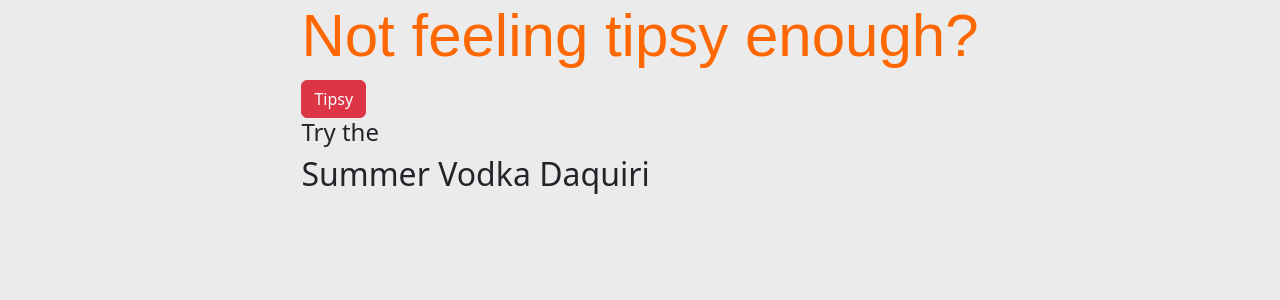
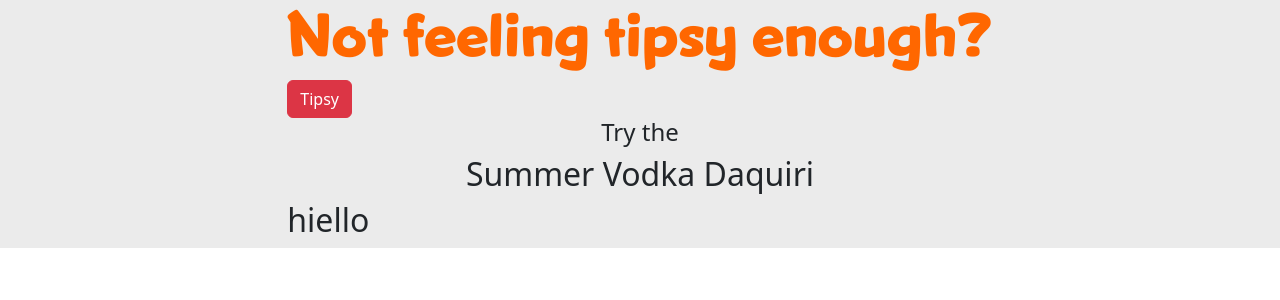
Before and after one commit to phill52/tipsy-drink, a React (Create React App) app: page / in a window 1280 px wide. Shown: the top 300 px of the page. Built offline with nearby package versions, Linux system fonts and the light colour scheme.

Commit message:
css adjustment

```diff
--- a/src/App.css
+++ b/src/App.css
@@ -1,19 +1,40 @@
+@font-face {
+  font-family: "Snicker";
+  src: local("Snicker"),
+  url("./assets/Snicker-Bold.ttf") format("truetype");
+  font-weight: bold;
+  }
+
 .App {
+  margin: 0;
+  padding: 0;
   width: 100%;
   height: 100%;
-  position: fixed;
+  position: relative;
   display: flex;
   justify-content: center;
-  background-color: #EBEBEB;
-
+  background:linear-gradient(rgba(235,235,235,255),rgba(235,235,235,255));
+  min-height: 100%;
 }
 .title{
-  justify-content: left;
   width: 60%;
+  text-align: center;
+  font-family: "Snicker";
 }
 .Header {
   color: #FF6700;
-  font-family:Arial, Helvetica, sans-serif;
-  text-align: left;
+  font-family:Snicker;
+  text-align: center;
   font-size: 60px;
 }
+
+.Bottom {
+  font-family:Snicker;
+  text-align: center;
+  position:fixed;
+  color: white;
+  bottom: 0;
+  left:0;
+  width: 100%;
+
+}
--- a/src/App.js
+++ b/src/App.js
@@ -6,7 +6,7 @@ import Homeboy1 from './assets/homeboy1.mp3'
 import {Howl} from 'howler'
 import {Button} from 'react-bootstrap';
 import 'bootstrap/dist/css/bootstrap.min.css';
-
+import './assets/Snicker-Bold.ttf';
 
 const audioClips = [
   {sound: Homeboy1, label: 'Homeboy1'}
@@ -41,14 +41,15 @@ function App() {
 
   return (
     <div className="App">
-      <div className="Title">
+      <div>
         <h1 className="Header">Not feeling tipsy enough?</h1>
-        <div style={{justifyContent:'center', alignItems:'center', display: 'inline'}}>
           <Button variant="danger" onClick={()=>handlePress()}>Tipsy</Button>
-          <h4 style={{textAlign:'left'}}>Try the</h4>
-          <h2 style={{textAlign:'left'}}>{drink}</h2>
-        </div>
+          <h4 style={{textAlign: 'center'}}>Try the</h4>
+          <h2 style={{textAlign: 'center'}}>{drink}</h2>
+          <h2>hiello</h2>
+          <div className="Bottom">Drink responsibly. Never drink and drive.</div>
       </div>
+      {/* <h5 className="Bottom">Drink responsibly. Never drink and drive.</h5> */}
     </div>
   );
 }
```
Also changed, not shown: src/assets/Snicker-Bold.ttf (added).
